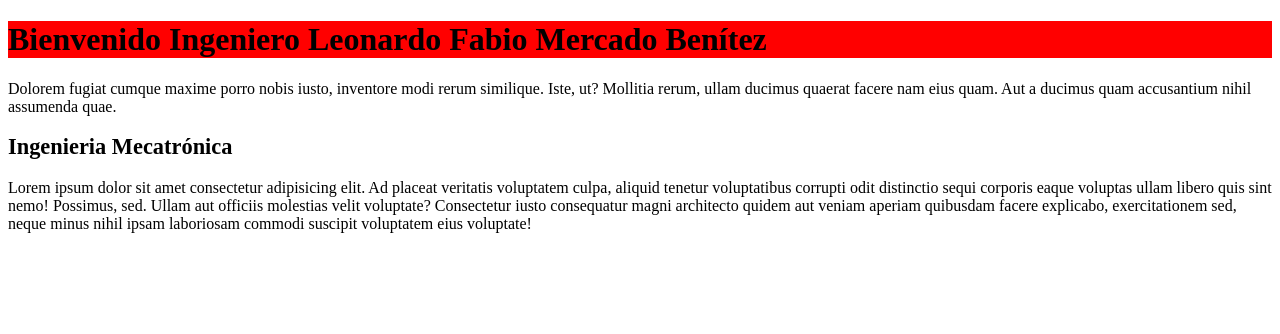
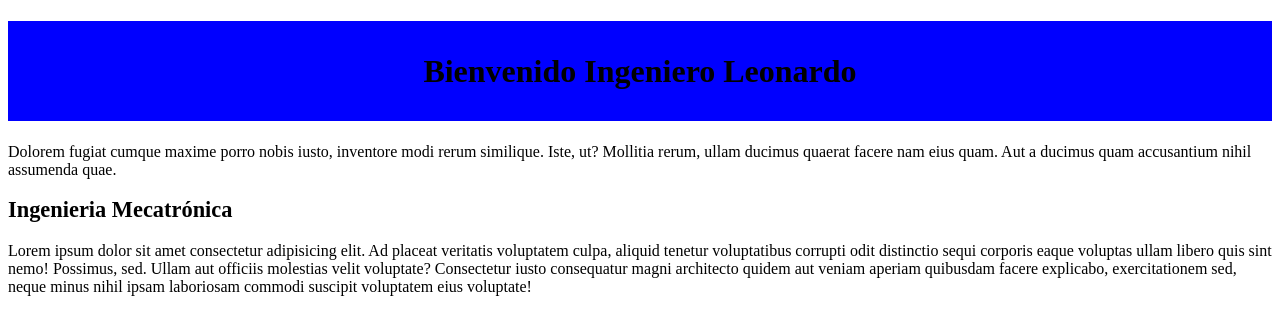
Before and after one commit to LeonardoMercado/Curso_GITHUB_Platzi, a plain HTML site: page index.html in a window 1280 px wide. Drawn offline with Linux system fonts and the light colour scheme.

Commit message:
Se modifica el encabezado del sitio web

```diff
--- a/index.html
+++ b/index.html
@@ -8,7 +8,7 @@
     <link rel="stylesheet" href="style.css" type="text/css">
 </head>
 <body>
-    <h1 class="titulo">Bienvenido Ingeniero Leonardo Fabio Mercado Benítez</h1>
+    <h1 class="titulo">Bienvenido Ingeniero Leonardo</h1>
     <p>Dolorem fugiat cumque maxime porro nobis iusto, inventore modi rerum similique. Iste, ut? Mollitia rerum, ullam ducimus quaerat facere nam eius quam. Aut a ducimus quam accusantium nihil assumenda quae.</p>
     <h2>Ingenieria Mecatrónica</h2>
     <p>Lorem ipsum dolor sit amet consectetur adipisicing elit. Ad placeat veritatis voluptatem culpa, aliquid tenetur voluptatibus corrupti odit distinctio sequi corporis eaque voluptas ullam libero quis sint nemo! Possimus, sed.
--- a/style.css
+++ b/style.css
@@ -4,8 +4,12 @@
 }
 
 .titulo{
-    background-color: red;
+    display: flex;
+    background-color: blue;
     font-size: 3.2rem;
+    min-height: 100px;
+    align-items: center;
+    justify-content: center;
 }
 
 h2{
```
